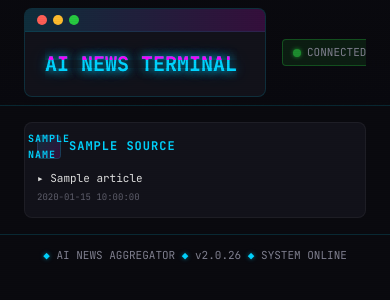
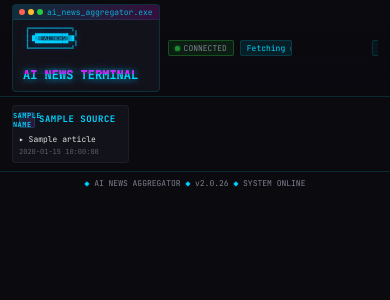
Before and after one commit to Delulu-goy/ai-news-aggregator, a Flask app: template templates/index.html in a window 390 px wide. Shown: the top 300 px of the page. Run offline with Flask 3, Linux system fonts and the light colour scheme; the template is opened without the code that fills it: most values are stand-ins (such as "Sample title", 1, 10 or a date in 2020).

Commit message:
Fix refresh button crash and make everything fit on one screen
- Fixed JavaScript refresh function to properly clear intervals and prevent conflicts
- Made html,body overflow:hidden with 100vh/100vw
- Reduced all font sizes by ~50%
- Reduced all padding/margins by ~50%
- Made news grid more compact
- Removed scanlines effect
- Removed media queries to enforce compact layout

```diff
--- a/templates/index.html
+++ b/templates/index.html
@@ -29,45 +29,27 @@
         html, body {
             overflow: hidden;
             height: 100vh;
+            width: 100vw;
         }
 
         body {
             font-family: 'JetBrains Mono', monospace;
             background-color: var(--bg-dark);
             color: var(--text-primary);
-            min-height: 100vh;
-            line-height: 1.6;
-            overflow-x: hidden;
-        }
-
-        .scanlines {
-            position: fixed;
-            top: 0;
-            left: 0;
-            width: 100%;
-            height: 100%;
-            pointer-events: none;
-            z-index: 9999;
-            background: repeating-linear-gradient(
-                0deg,
-                rgba(0, 0, 0, 0.1) 0px,
-                rgba(0, 0, 0, 0.1) 1px,
-                transparent 1px,
-                transparent 2px
-            );
-            opacity: 0.3;
+            height: 100vh;
+            line-height: 1.3;
         }
 
         .container {
-            max-width: 1400px;
-            margin: 0 auto;
-            padding: 0 24px;
+            max-width: 100%;
+            margin: 0;
+            padding: 0 12px;
         }
 
         header {
             background: linear-gradient(180deg, rgba(10,10,15,0.98) 0%, rgba(10,10,15,0.9) 100%);
             border-bottom: 1px solid var(--accent-cyan-dim);
-            padding: 8px 0;
+            padding: 4px 0;
             position: relative;
             z-index: 100;
             backdrop-filter: blur(12px);
@@ -78,7 +60,7 @@
             display: flex;
             justify-content: space-between;
             align-items: center;
-            gap: 16px;
+            gap: 8px;
             flex-wrap: nowrap;
             overflow: hidden;
         }
@@ -86,34 +68,34 @@
         .terminal-title {
             display: flex;
             align-items: center;
-            gap: 16px;
+            gap: 8px;
             flex-wrap: wrap;
         }
 
         .terminal-window {
             background: var(--bg-card);
             border: 1px solid var(--accent-cyan-dim);
-            border-radius: 8px;
+            border-radius: 4px;
             overflow: hidden;
         }
 
         .terminal-bar {
             background: linear-gradient(90deg, var(--accent-cyan-dim), var(--accent-magenta-dim));
-            padding: 6px 12px;
+            padding: 2px 6px;
             display: flex;
             align-items: center;
-            gap: 8px;
+            gap: 4px;
             border-bottom: 1px solid rgba(0, 212, 255, 0.1);
         }
 
         .terminal-buttons {
             display: flex;
-            gap: 6px;
+            gap: 3px;
         }
 
         .terminal-btn {
-            width: 10px;
-            height: 10px;
+            width: 6px;
+            height: 6px;
             border-radius: 50%;
         }
 
@@ -122,7 +104,7 @@
         .terminal-btn.maximize { background: #27ca40; }
 
         .terminal-title-text {
-            font-size: 11px;
+            font-size: 8px;
             color: var(--accent-cyan);
             opacity: 0.8;
             flex: 1;
@@ -130,16 +112,16 @@
         }
 
         .terminal-body {
-            padding: 16px 20px;
+            padding: 6px 10px;
             display: flex;
             align-items: center;
-            gap: 16px;
+            gap: 8px;
             flex-wrap: wrap;
         }
 
         .ascii-logo {
-            font-size: 8px;
-            line-height: 1.1;
+            font-size: 5px;
+            line-height: 1;
             color: var(--accent-cyan);
             white-space: pre;
             text-shadow: var(--glow-cyan);
@@ -154,11 +136,11 @@
 
         .title-section {
             flex: 1;
-            min-width: 200px;
+            min-width: 120px;
         }
 
         .glitch-title {
-            font-size: 20px;
+            font-size: 12px;
             font-weight: 700;
             color: var(--accent-cyan);
             text-shadow: var(--glow-cyan);
@@ -203,7 +185,7 @@
         .status-section {
             display: flex;
             align-items: center;
-            gap: 12px;
+            gap: 6px;
             white-space: nowrap;
             flex-shrink: 0;
         }
@@ -211,27 +193,27 @@
         .status-indicator {
             display: flex;
             align-items: center;
-            gap: 6px;
-            font-size: 11px;
+            gap: 4px;
+            font-size: 8px;
             color: var(--text-secondary);
             background: rgba(39, 202, 64, 0.1);
             border: 1px solid rgba(39, 202, 64, 0.3);
-            padding: 4px 10px;
-            border-radius: 4px;
+            padding: 2px 6px;
+            border-radius: 2px;
         }
 
         .status-dot {
-            width: 8px;
-            height: 8px;
+            width: 5px;
+            height: 5px;
             border-radius: 50%;
             background: #27ca40;
-            box-shadow: 0 0 8px #27ca40;
+            box-shadow: 0 0 5px #27ca40;
             animation: pulse 2s infinite;
         }
 
         @keyframes pulse {
-            0%, 100% { opacity: 1; box-shadow: 0 0 8px #27ca40; }
-            50% { opacity: 0.6; box-shadow: 0 0 4px #27ca40; }
+            0%, 100% { opacity: 1; box-shadow: 0 0 5px #27ca40; }
+            50% { opacity: 0.6; box-shadow: 0 0 2px #27ca40; }
         }
 
         .typing-text {
@@ -240,11 +222,11 @@
             white-space: nowrap;
             animation: typing 3s steps(30) infinite, blink 0.7s step-end infinite;
             color: var(--accent-cyan);
-            font-size: 12px;
+            font-size: 8px;
             background: rgba(0, 212, 255, 0.1);
             border: 1px solid var(--accent-cyan-dim);
-            padding: 4px 10px;
-            border-radius: 4px;
+            padding: 2px 6px;
+            border-radius: 2px;
         }
 
         @keyframes typing {
@@ -259,17 +241,17 @@
         .meta-info {
             display: flex;
             align-items: center;
-            gap: 12px;
+            gap: 6px;
             white-space: nowrap;
             flex-shrink: 0;
         }
 
         .last-updated {
-            font-size: 11px;
+            font-size: 8px;
             color: var(--text-secondary);
             background: rgba(0, 212, 255, 0.05);
-            padding: 4px 10px;
-            border-radius: 4px;
+            padding: 2px 6px;
+            border-radius: 2px;
             border: 1px solid var(--accent-cyan-dim);
         }
 
@@ -346,27 +328,27 @@
 
         .loading-cursor {
             display: inline-block;
-            width: 8px;
-            height: 14px;
+            width: 5px;
+            height: 10px;
             background: var(--accent-cyan);
             animation: blink 0.7s step-end infinite;
-            margin-left: 4px;
+            margin-left: 2px;
             vertical-align: middle;
         }
 
         .news-grid {
             display: grid;
             grid-template-columns: repeat(3, 1fr);
-            gap: 16px;
-            padding: 16px 0;
+            gap: 8px;
+            padding: 8px 0;
             overflow-y: auto;
-            max-height: calc(100vh - 200px);
+            max-height: calc(100vh - 100px);
         }
 
         .source-card {
             background: var(--bg-card);
-            border-radius: 8px;
-            padding: 12px;
+            border-radius: 4px;
+            padding: 6px;
             border: 1px solid rgba(255,255,255,0.05);
             transition: all 0.3s ease;
             position: relative;
@@ -392,17 +374,17 @@
             top: 0;
             left: 0;
             right: 0;
-            height: 2px;
+            height: 1px;
             background: linear-gradient(90deg, var(--accent-cyan), var(--accent-magenta));
             transform: scaleX(0);
             transition: transform 0.3s ease;
         }
 
         .source-card:hover {
-            transform: translateY(-4px);
+            transform: translateY(-2px);
             background: var(--bg-card-hover);
             border-color: var(--accent-cyan);
-            box-shadow: var(--glow-cyan), 0 8px 32px rgba(0,0,0,0.4);
+            box-shadow: var(--glow-cyan), 0 4px 16px rgba(0,0,0,0.4);
         }
 
         .source-card:hover::after {
@@ -414,37 +396,37 @@
         }
 
         .source-title {
-            font-size: 12px;
+            font-size: 9px;
             font-weight: 700;
-            margin-bottom: 12px;
+            margin-bottom: 6px;
             display: flex;
             align-items: center;
-            gap: 8px;
+            gap: 4px;
             color: var(--accent-cyan);
             text-transform: uppercase;
-            letter-spacing: 1px;
+            letter-spacing: 0.5px;
         }
 
         .source-icon {
-            width: 24px;
-            height: 24px;
+            width: 16px;
+            height: 16px;
             background: linear-gradient(135deg, var(--accent-cyan-dim), var(--accent-magenta-dim));
-            border-radius: 4px;
+            border-radius: 2px;
             display: flex;
             align-items: center;
             justify-content: center;
-            font-size: 10px;
+            font-size: 7px;
             border: 1px solid var(--accent-cyan-dim);
         }
 
         .article-list {
             display: flex;
             flex-direction: column;
-            gap: 8px;
+            gap: 4px;
         }
 
         .article-item {
-            padding-bottom: 8px;
+            padding-bottom: 4px;
             border-bottom: 1px solid rgba(255,255,255,0.03);
             transition: border-color 0.3s ease;
         }
@@ -461,23 +443,23 @@
         .article-link {
             color: var(--text-primary);
             text-decoration: none;
-            font-size: 11px;
+            font-size: 8px;
             font-weight: 400;
             display: block;
             transition: all 0.2s ease;
-            line-height: 1.4;
+            line-height: 1.3;
         }
 
         .article-link:hover {
             color: var(--accent-cyan);
-            text-shadow: 0 0 8px rgba(0, 212, 255, 0.5);
-            padding-left: 8px;
+            text-shadow: 0 0 4px rgba(0, 212, 255, 0.5);
+            padding-left: 4px;
         }
 
         .article-date {
-            font-size: 9px;
+            font-size: 7px;
             color: var(--text-secondary);
-            margin-top: 4px;
+            margin-top: 2px;
             opacity: 0.7;
         }
 
@@ -485,63 +467,36 @@
             background: rgba(255, 0, 80, 0.1);
             border: 1px solid rgba(255, 0, 80, 0.3);
             color: #ff5070;
-            padding: 10px;
-            border-radius: 4px;
-            font-size: 10px;
+            padding: 4px;
+            border-radius: 2px;
+            font-size: 7px;
             text-transform: uppercase;
             letter-spacing: 0.5px;
         }
 
         .empty-message {
             color: var(--text-secondary);
-            font-size: 11px;
+            font-size: 8px;
             font-style: italic;
             opacity: 0.6;
         }
 
         footer {
             text-align: center;
-            padding: 12px 0;
+            padding: 6px 0;
             border-top: 1px solid var(--accent-cyan-dim);
             color: var(--text-secondary);
-            font-size: 11px;
+            font-size: 8px;
             flex-shrink: 0;
         }
 
         footer span {
             color: var(--accent-cyan);
-            text-shadow: 0 0 4px rgba(0, 212, 255, 0.5);
-        }
-
-        @media (max-width: 1024px) {
-            .news-grid {
-                grid-template-columns: repeat(2, 1fr);
-            }
-        }
-
-        @media (max-width: 768px) {
-            .news-grid {
-                grid-template-columns: 1fr;
-            }
-
-            .terminal-body {
-                flex-direction: column;
-                align-items: flex-start;
-            }
-
-            .ascii-logo {
-                display: none;
-            }
-
-            .terminal-title-text {
-                display: none;
-            }
+            text-shadow: 0 0 2px rgba(0, 212, 255, 0.5);
         }
     </style>
 </head>
 <body>
-    <div class="scanlines"></div>
-
     <div class="loading-overlay" id="loadingOverlay">
         <div class="loading-terminal">
             <div class="loading-text">> INITIALIZING NEURAL CONNECTION<span class="loading-cursor"></span></div>
@@ -630,9 +585,11 @@
         </div>
     </footer>
 
-    <script>
+        <script>
         let progress = 0;
+        let refreshInterval = null;
         const loadingBar = document.getElementById('loadingBar');
+        const loadingOverlay = document.getElementById('loadingOverlay');
 
         function animateLoading() {
             const interval = setInterval(() => {
@@ -641,24 +598,49 @@
                     progress = 100;
                     clearInterval(interval);
                     setTimeout(() => {
-                        document.getElementById('loadingOverlay').classList.remove('active');
+                        loadingOverlay.classList.remove('active');
                     }, 300);
                 }
                 loadingBar.style.width = progress + '%';
             }, 150);
+            return interval;
         }
 
-        function refreshFeed() {
-            document.getElementById('loadingOverlay').classList.add('active');
+        let loadingAnimInterval = null;
+
+        function refreshFeed(event) {
+            // Prevent default if called from button click
+            if (event && event.preventDefault) {
+                event.preventDefault();
+            }
+
+            // Stop any existing loading animation
+            if (loadingAnimInterval) {
+                clearInterval(loadingAnimInterval);
+                loadingAnimInterval = null;
+            }
+
+            // Clear the auto-refresh interval to prevent conflicts
+            if (refreshInterval) {
+                clearInterval(refreshInterval);
+                refreshInterval = null;
+            }
+
+            // Reset and show loading
             progress = 0;
             loadingBar.style.width = '0%';
-            animateLoading();
+            loadingOverlay.classList.add('active');
+
+            loadingAnimInterval = animateLoading();
+
+            // Reload after a short delay
             setTimeout(() => {
-                location.reload();
+                window.location.href = window.location.pathname;
             }, 800);
         }
 
-        setInterval(() => {
+        // Auto-refresh every 5 minutes (only once, not on reload)
+        refreshInterval = setInterval(() => {
             refreshFeed();
         }, 5 * 60 * 1000);
 
```
Also changed, not shown: other parts of templates/index.html (+12 -12 lines).
